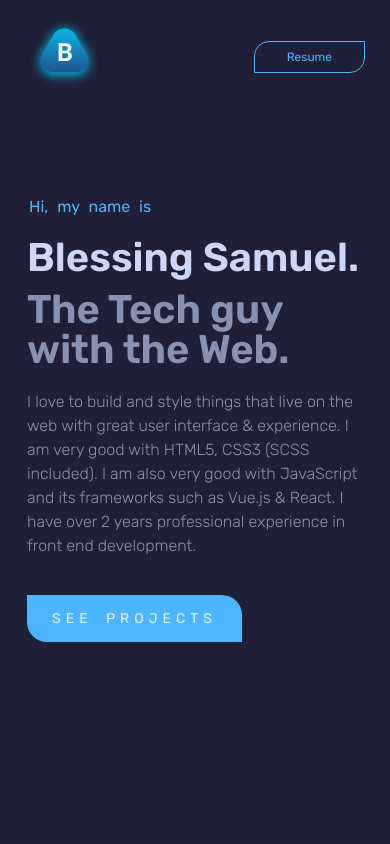
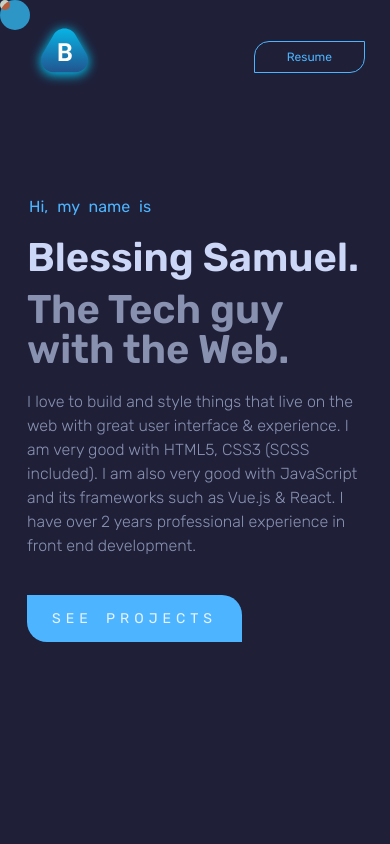
Before and after one commit to dicethedev/blessingsamuel, a Vue app: page / in a window 390 px wide. Shown: the top 844 px of the page. Built offline with nearby package versions, Linux system fonts and the light colour scheme.

Commit message:
changes to CustomCursor

```diff
--- a/src/components/Contact.vue
+++ b/src/components/Contact.vue
@@ -48,7 +48,7 @@
         </li>
         <!-- Instagram link -->
         <li>
-          <a href="#" target="_blank" rel="noreferrer">
+          <a href="https://www.instagram.com/dicethedev5/" target="_blank" rel="noreferrer">
             <img src="@/assets/instagram-fill.svg" alt="" />
           </a>
         </li>
--- a/src/components/CustomCursor.vue
+++ b/src/components/CustomCursor.vue
@@ -66,7 +66,7 @@
 </script>
 
 <style>
-  @media screen and (min-width:1100px) {
+ @media screen and (min-width: 1024px) {
     * {
       cursor: none !important;
     }
@@ -98,4 +98,38 @@
       border-radius: 50%;
     }
   }
+
+  @media screen and (max-width: 600px) {
+      * {
+      cursor: none !important;
+    }
+
+    .custom-cursor__ball {
+      position: fixed;
+      top: 0;
+      left: 0;
+      mix-blend-mode: difference;
+      z-index: 99999;
+      opacity: 0;
+      pointer-events: none;
+      transition: opacity 0.5s ease;
+    }
+
+    .custom-cursor__ball--big {
+      content: "";
+      width: 30px;
+      height: 30px;
+      background: var(--color-primary);
+      border-radius: 50%;
+    }
+
+    .custom-cursor__ball--small {
+      content: "";
+      width: 10px;
+      height: 10px;
+      background: var(--light-slate);
+      border-radius: 50%;
+    }
+
+  }
 </style>
```
